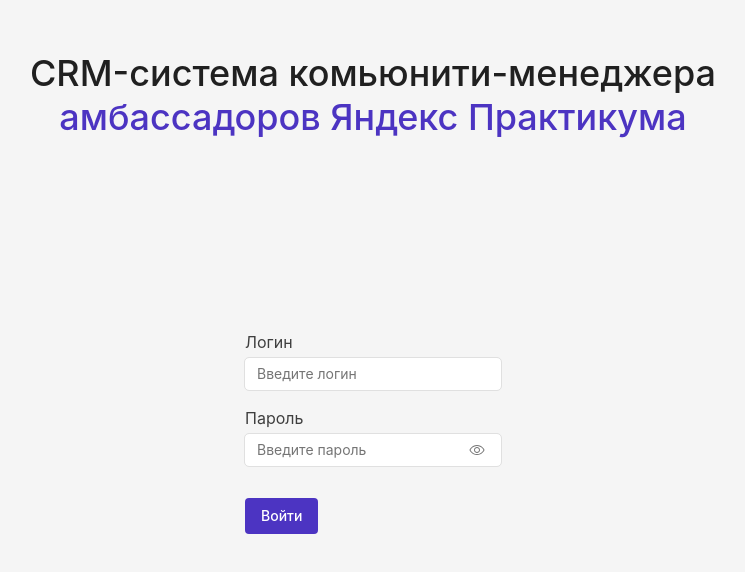
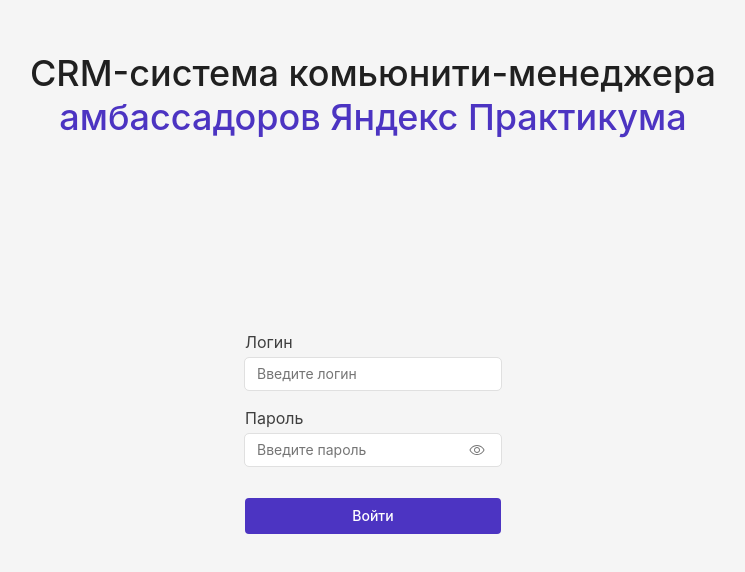
Before and after one commit to Tenth-Team/frontend, a React (Vite) app: page /signin in a window 1280 px wide. Shown: the part 108-680 px from the top of the page, without its empty margins (267-1012 px from the left). Built offline with nearby package versions, Linux system fonts and the light colour scheme.

Commit message:
fixed button

```diff
--- a/src/components/Login/LoginForm/LoginForm.tsx
+++ b/src/components/Login/LoginForm/LoginForm.tsx
@@ -90,6 +90,7 @@
 
   const styleButton = {
     width: "100%",
+    justifyContent: "center"
   }
 
   return (
--- a/src/modules/ModalAddUser/FormAddUser/components/button/index.tsx
+++ b/src/modules/ModalAddUser/FormAddUser/components/button/index.tsx
@@ -8,6 +8,7 @@
   icon?: ReactNode
   style?: object
   onClick?: () => void
+  parentClass?: string | CSSModuleClasses
 }
 
 type PrimaryButtonProps = CommonButtonProps & {
@@ -29,13 +30,17 @@
   primary = false,
   secondary = false,
   onClick,
+  style,
+  parentClass,
 }) => {
   return (
     <button
       onClick={onClick}
-      className={`${s.button} ${(primary && s.primary) || (secondary && s.secondary)}`}
+      className={`${s.button} ${(primary && s.primary) || (secondary && s.secondary)} ${parentClass ? parentClass : ""}`}
       type={type}
       disabled={disabled}
+      style={style}
+
     >
       {icon}
       {children}
```
